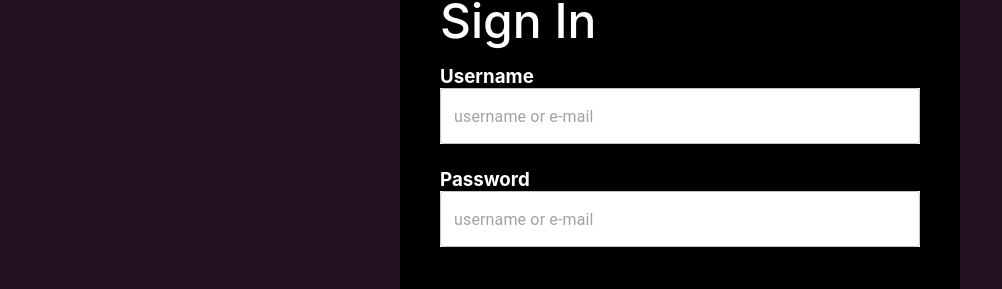
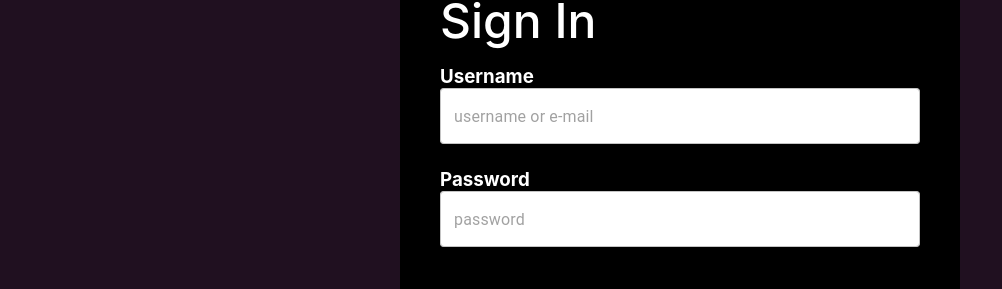
Before and after one commit to ChanwitJampa/Project_Animp, a React (Create React App) app in the folder client/: page /login in a window 1280 px wide. Shown: the part 128-417 px from the top of the page, without its empty margins (0-1002 px from the left). Built offline with nearby package versions, Linux system fonts and the light colour scheme.

Commit message:
update-loginpage

```diff
--- a/client/src/pages/LoginPage/index.js
+++ b/client/src/pages/LoginPage/index.js
@@ -4,22 +4,9 @@ import Checkbox from '@mui/material/Checkbox';
 import FormControlLabel from '@mui/material/FormControlLabel';
 import FormControl from '@mui/material/FormControl';
 import TextField from '@mui/material/TextField';
-import { makeStyles } from '@mui/styles';
 import { pink } from '@mui/material/colors';
 import { Link, withRouter, Navigate } from "react-router-dom";
-const useStyles = makeStyles(() => ({
-    textField: {
-        paddingBottom: 0,
-        marginTop: 0,
-        fontWeight: 500,
-        backgroundColor:'white'
-    },
-    input: {
-        color: 'white'
-    }
-}));
 const LoginPage = () => {
-    const classes = useStyles();
     return (
         <div>
             <div className='login-bar'>
@@ -37,11 +24,11 @@ const LoginPage = () => {
                             color: 'white',
                             mb: 3
                         }}
-                        variant="standard"
+
                         >
                         <h3>Username</h3>
                         <TextField
-                            className={classes.textField}
+                            className='textField'
                             hiddenLabel
                             required
                             id="outlined-basic"
@@ -58,11 +45,11 @@ const LoginPage = () => {
                         >
                         <h3>Password</h3>
                         <TextField
-                            className={classes.textField}
+                            className='textField'
                             hiddenLabel
                             required
                             id="outlined-basic"
-                            placeholder="username or e-mail"
+                            placeholder="password"
                         />
                     </FormControl>
                     <button>Sign In</button>
--- a/client/src/pages/LoginPage/index.scss
+++ b/client/src/pages/LoginPage/index.scss
@@ -68,3 +68,7 @@ $colorDarkDarkPink :#371037;
         }
     }
 }
+.textField{
+    background-color: $colorWhite;
+    border-radius: 4px;
+}
```
